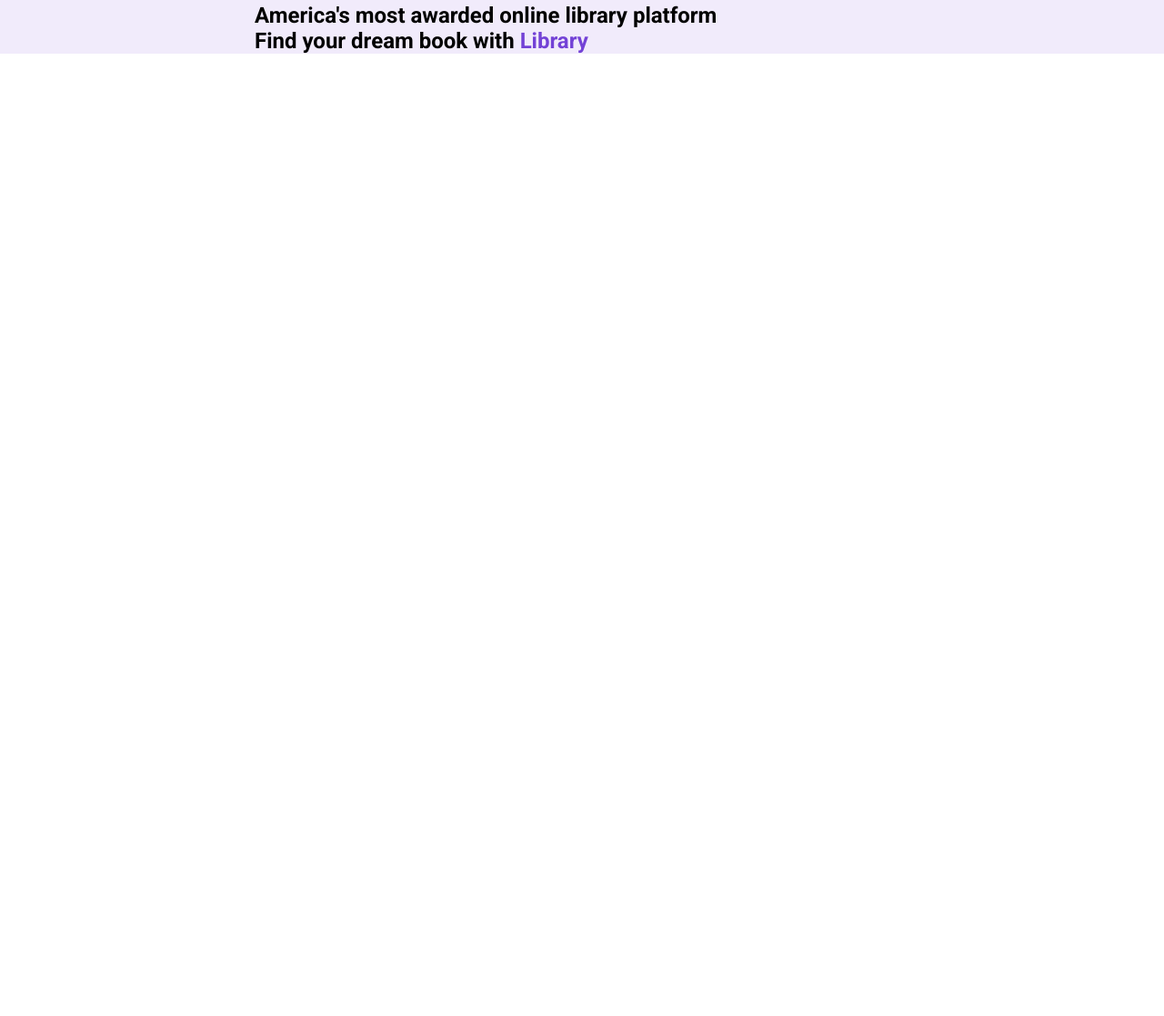
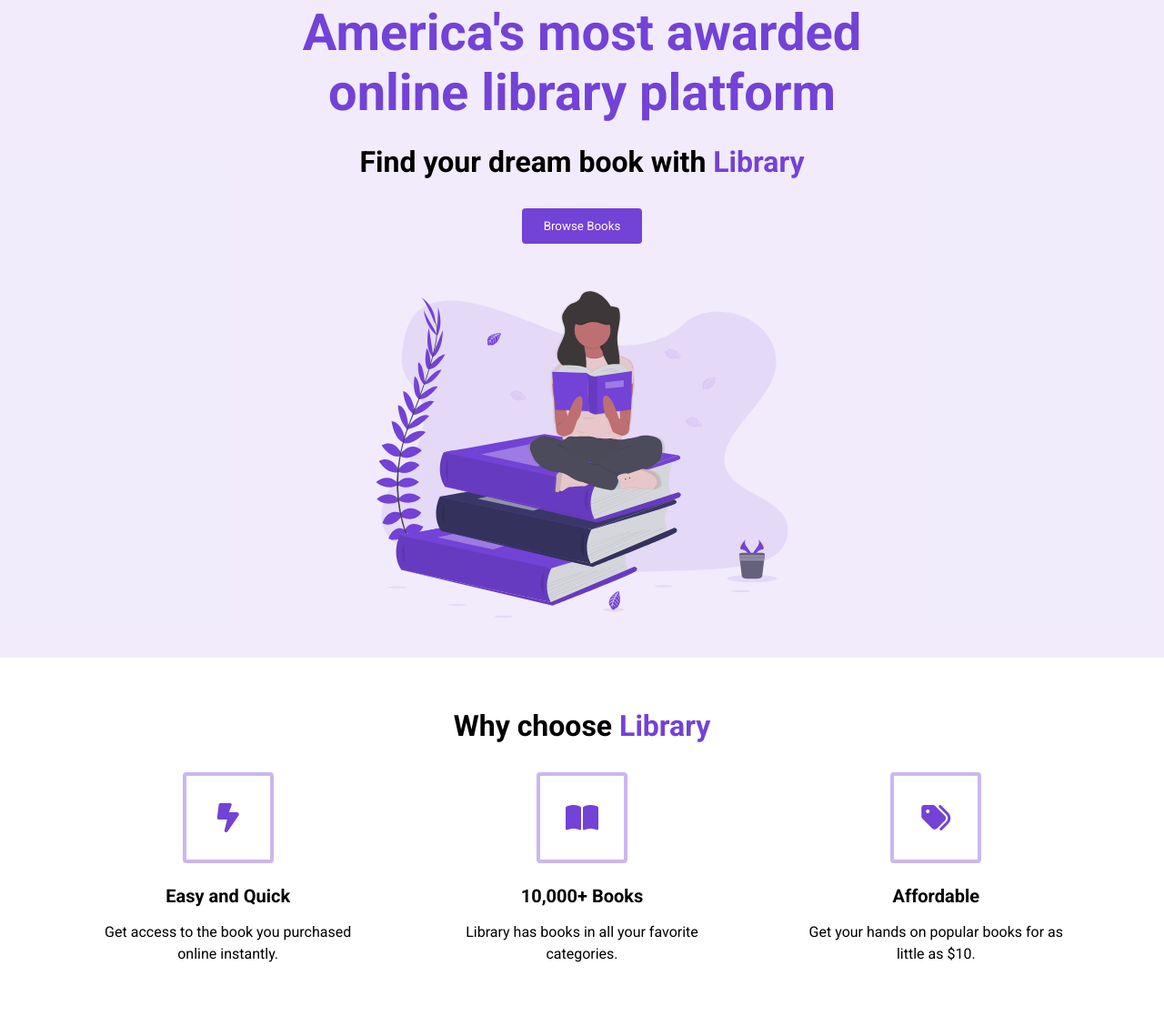
Before and after one commit to MPBorer/e-commerce_guided, a plain HTML site: page index.html in a window 1280 px wide. Shown: the part 77-1194 px from the top of the page at 91% size. Before the commit the page ends 800 px from the top, so only its background shows below. Drawn offline with Linux system fonts and the light colour scheme.

Commit message:
mainstartedtowave

```diff
--- a/index.html
+++ b/index.html
@@ -1,21 +1,27 @@
 <!DOCTYPE html>
 <html lang="en">
   <head>
-    <meta charset="UTF-8">
-    <meta name="viewport" content="width=device-width, initial-scale=1.0">
+    <meta charset="UTF-8" />
+    <meta name="viewport" content="width=device-width, initial-scale=1.0" />
     <title>Library</title>
-    <link rel="stylesheet" href="./style.css">
-    <link href="https://fonts.googleapis.com/css2?family=Lato:ital,wght@0,100;0,300;0,400;0,700;0,900;1,100;1,300;1,400;1,700;1,900&family=Roboto:ital,wght@0,100..900;1,100..900&display=swap" rel="stylesheet">
+    <link rel="stylesheet" href="./style.css" />
+    <link
+      href="https://fonts.googleapis.com/css2?family=Lato:ital,wght@0,100;0,300;0,400;0,700;0,900;1,100;1,300;1,400;1,700;1,900&family=Roboto:ital,wght@0,100..900;1,100..900&display=swap"
+      rel="stylesheet"
+    />
+    <script src="https://kit.fontawesome.com/493a6efbbf.js" crossorigin="anonymous"></script>
   </head>
   <body>
+
+
     <section id="landing">
       <nav>
         <div class="nav__container">
-                <img class="logo" src="./Library.svg" alt="">
+          <img class="logo" src="./Library.svg" alt="" />
           <ul class="nav__links">
-                    <li> <a href="#" class="nav__link">Home</a></li>
-                    <li> <a href="#" class="nav__link">Contact</a></li>
-                    <li> <a href="#" class="nav__link nav__link--primary">Books</a></li>
+            <li><a href="#" class="nav__link">Home</a></li>
+            <li><a href="#" class="nav__link">Contact</a></li>
+            <li><a href="#" class="nav__link nav__link--primary">Books</a></li>
           </ul>
         </div>
       </nav>
@@ -23,11 +29,70 @@
         <div class="header__container">
           <div class="header__description">
             <h1>America's most awarded online library platform</h1>
-    <h2>Find your dream book with <span class="purple">Library</span> </h2>
-     <a href="#features"></a>
+            <h2>
+              Find your dream book with <span class="purple">Library</span>
+            </h2>
+            <button class="btn">Browse Books</button>
           </div>
+
+          <figure class="header__img--wrapper">
+            <img src="./Undraw_Books.svg" alt="" />
+          </figure>
         </div>
       </header>
     </section>
+
+    <main>
+<section id="highlights">
+    <div class="container">
+        <div class="row">
+            <h2 class="section__title">Why choose <span class="purple">Library</span> </h2>
+        <div class="highlight__wrapper">
+
+            <div class="highlight">
+                <div class="highlight__img">
+                    <i class="fa-solid fa-bolt-lightning"></i>
+                </div>
+                    <h3 class="highlight__subtitle">Easy and Quick</h3>
+                   <p class="highlight__para">Get access to the book you purchased online instantly.</p>
+                </div>
+
+
+            <div class="highlight">
+                <div class="highlight__img">
+                    <i class="fa-solid fa-book-open"></i>
+                </div>
+                   <h3 class="highlight__subtitle">10,000+ Books</h3>
+                   <p class="highlight__para">Library has books in all your favorite categories.</p>
+                </div>
+
+            <div class="highlight">
+                <div class="highlight__img">
+                    <i class="fa-solid fa-tags"></i>
+                </div>
+                   <h3 class="highlight__subtitle">Affordable</h3>
+                   <p class="highlight__para">Get your hands on popular books for as little as $10.</p>
+            </div>
+
+        </div>
+        </div>
+    </div>
+</section>
+<!-- <section id="features">
+    <div class="container">
+        <div class="row">
+
+        </div>
+    </div>
+</section>
+<section id="recent">
+    <div class="container">
+        <div class="row">
+
+        </div>
+    </div>
+</section> -->
+
+    </main>
   </body>
 </html>
--- a/style.css
+++ b/style.css
@@ -8,6 +8,17 @@
     height: 80px;
     display: flex;
 }
+img{
+    width: 100%;
+    height: 100%;
+    max-height: 50vh;
+    padding: 20px;
+}
+
+p{
+     line-height: 1.5;
+}
+
 .nav__container{
     display: flex;
     width: 100%;
@@ -54,7 +65,7 @@
 }
 
 header{
-    height: calc(100vh-80px);
+    height: calc(100vh - 80px);
 }
 .header__container{
     width: 100%;
@@ -63,4 +74,113 @@
     height: 100%;
     display: flex;
     flex-direction: column;
+    justify-content: space-between;
 }
+.header__description{
+    display: flex;
+    flex-direction: column;
+    align-items: center;
+}
+h1{
+    font-size: 56px;
+    color: #7342d6;
+    margin-bottom: 24px;
+    text-align: center;
+}
+h2{
+    text-align: center;
+    font-size: 32px;
+    margin-bottom: 32px;
+}
+button{
+    cursor: pointer;
+}
+button:active{
+    transform: translateY(1px);
+}
+.btn{
+    background-color: #7342d6;
+color: white;
+padding: 12px 24px;
+font size: 20px;
+border-radius: 4px;
+border:none
+}
+.header__img--wrapper{
+padding: 20px;
+}
+.container{
+padding: 56px;
+}
+
+.row{
+width: 100%;
+max-width: 1200px;
+margin: 0 auto;
+}
+
+/* highlights */
+
+#highlight{
+    position: relative;
+}
+
+#highlights:before{
+background: url(./wave.svg);
+content: "";
+position: absolute;
+top: 1px;
+left: 0;
+transform: translateY(-100%);
+width: 101vw;
+height: 12vw;
+background-size: cover;
+background-repeat: no-repeat;
+z-index: 1;
+}
+
+#highlights:after{
+    background: url(./wave.svg);
+    content: "";
+    position: absolute;
+    top: 1px;
+    left: 0;
+    transform: translateY(-100%);
+    width: 101vw;
+    height: 12vw;
+    background-size: cover;
+    background-repeat: no-repeat;
+    z-index: 1;
+}
+
+.highlight__wrapper{
+    display: flex;
+}
+.highlight{
+    padding: 0 24px;
+    width: calc(100% / 3);
+    display: flex;
+    align-items: center;
+    justify-content: center;
+    flex-direction: column;
+}
+.highlight__para{
+    text-align: center;
+    max-width: 280px;
+}
+.highlight__img{
+    border: 4px solid #7342d661;
+    color: #7342d6;
+    width: 100px;
+    height: 100px;
+    display: flex;
+    align-items: center;
+    justify-content: center;
+    border-radius: 4px;
+    font-size: 32px;
+    margin-bottom: 24px;
+}
+.highlight__subtitle{
+    font-size: 20px;
+    margin-bottom: 16px;
+}
```
Lines whose indentation alone changed are shown as unchanged.
